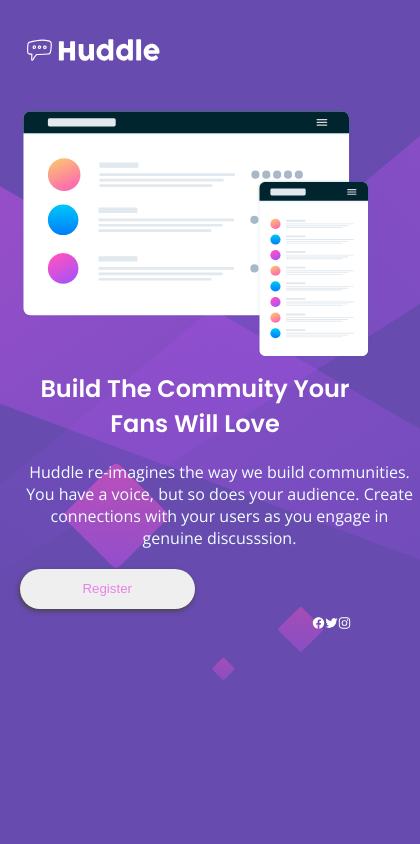
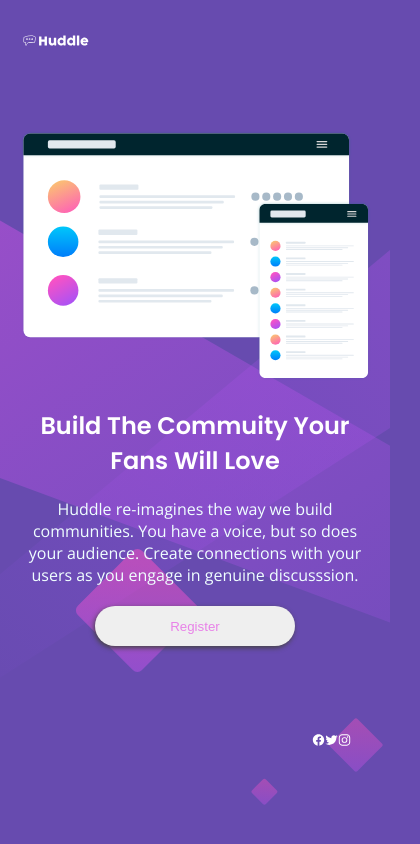
Before and after one commit to Simeon1121/Huddle-project-wa-wa, a plain HTML site: page index.html in a window 390 px wide. Shown: the whole page, 420 px wide, since content can reach past the window. Drawn offline with nearby package versions, Linux system fonts and the light colour scheme.

Commit message:
first commit

```diff
--- a/style.css
+++ b/style.css
@@ -22,7 +22,7 @@ body {
 }
 /* nav styling */
 nav img {
-  width: 41%;
+  width: 20%;
 }
 nav {
   padding-top: 2rem;
@@ -33,7 +33,8 @@ nav {
   display: flex;
   flex-direction: column;
   justify-content: space-around;
-  height: 32rem;
+  height: 40rem;
+  padding: 2rem 0;
 }
 .main img {
   max-width: 100%;
@@ -51,7 +52,7 @@ nav {
 }
 .main-inner-text p {
   color: azure;
-  width: 85%;
+  width: 8%;
   margin: auto;
 }
 .main-inner-text button {
@@ -70,12 +71,30 @@ nav {
   display: flex;
   flex-direction: row;
   justify-content: space-between;
-  /* height: 2rem; */
+  align-items: center;
+  height: 2rem;
   margin: auto;
   border: none;
-  width: 20%;
+  width: 100%;
   margin-top: 50px;
   margin-bottom: 50px;
+}
+@media (max-width: 1023px) {
+  .reflect {
+    font-family: "poppins", sans-serif;
+    font-weight: 700;
+    color: white;
+    display: flex;
+    flex-direction: row;
+    justify-content: center; /* Align content to the center on mobile */
+    align-items: center; /* Align content vertically to the center on mobile */
+    height: 2rem;
+    margin: auto;
+    border: none;
+    width: 100%; /* Adjust width to take full width on mobile */
+    margin-top: 50px;
+    margin-bottom: 50px;
+  }
 }
 
 @media (min-width: 1024) {
@@ -83,12 +102,12 @@ nav {
     background: url(assets/bg-desktop.svg);
     font-family: "open sans" sans-serif;
     font-weight: 400;
-    background-size: cover;
-    background-position-x: 2%;
+    background-size: contain;
+    background-position-x: 2rem;
   }
   /* nav area */
   nav img {
-    width: 30%;
+    width: 50%;
   }
   .main {
     flex-direction: row;
@@ -105,14 +124,32 @@ nav {
   }
 }
 .main-inner-text button {
+  width: 70%;
+  max-width: 200px; /* Limit max-width of button */
+  height: 2.5rem; /* Set button height */
+  margin-bottom: 2rem; /* Add spacing below button */
+}
+/* .main-inner-text button {
   margin: 0;
   width: 50%;
   height: 2.5rem;
-}
+  align-content: center;
+} */
+
 .main-inner-text p {
   margin: 0;
-  width: 25rem;
+  max-width: none;
+  width: 100%;
+  text-align: center;
 }
+
+@media (min-width: 1024px) {
+  .main-inner-text p {
+    padding-left: 25%;
+    padding-right: 25%;
+  }
+}
+
 .main img {
   max-width: 100%;
   display: flex;
```
